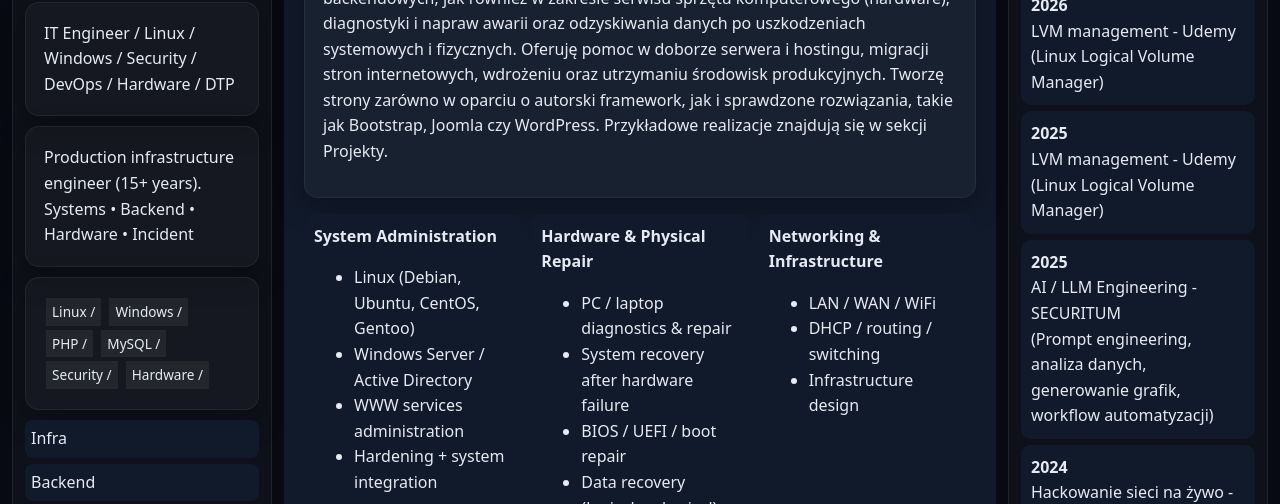
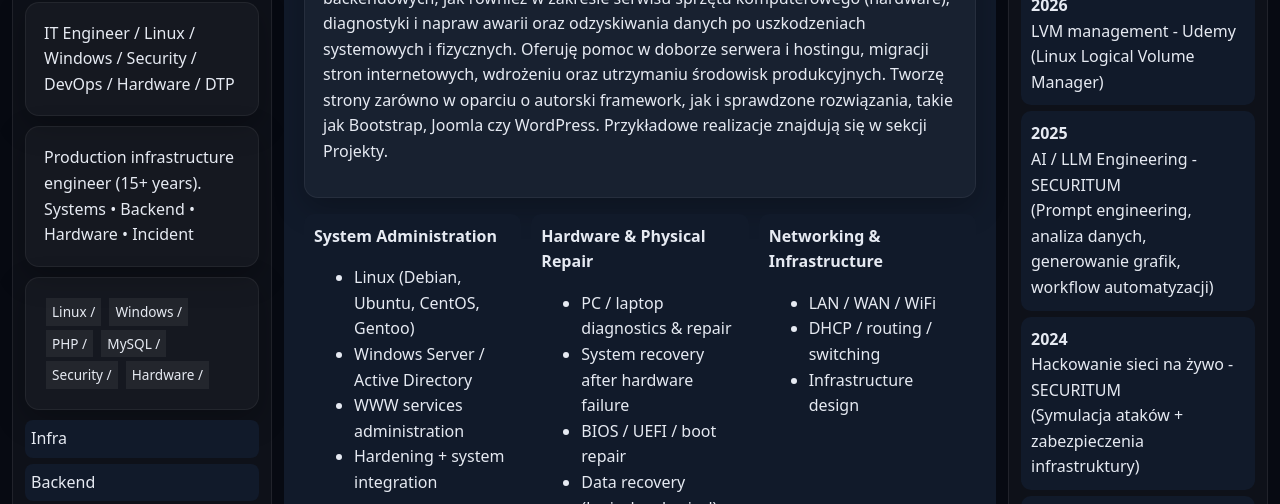
Before and after one commit to przemyslaw-piersiak/przemyslaw-piersiak.github.io, a website: page index.html in a window 1280 px wide. Shown: the part 281-785 px from the top of the page. Drawn offline with Linux system fonts and the light colour scheme.

Commit message:
Remove LVM management course from index.html
Removed LVM management course entry from the list.

```diff
--- a/index.html
+++ b/index.html
@@ -287,11 +287,6 @@
         </div>
         <div class="card">
           <b>2025</b><br />
-          LVM management - Udemy<br />
-          (Linux Logical Volume Manager)
-        </div>
-        <div class="card">
-          <b>2025</b><br />
           AI / LLM Engineering - SECURITUM<br />
           (Prompt engineering, analiza danych, generowanie grafik, workflow automatyzacji)
         </div>
```
